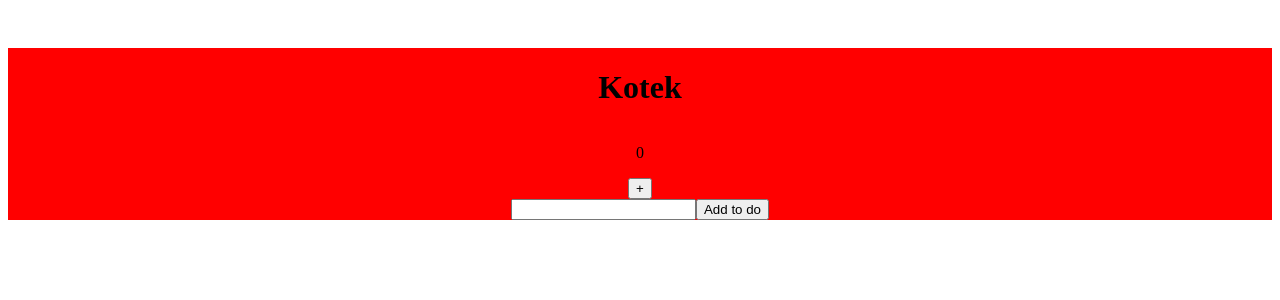
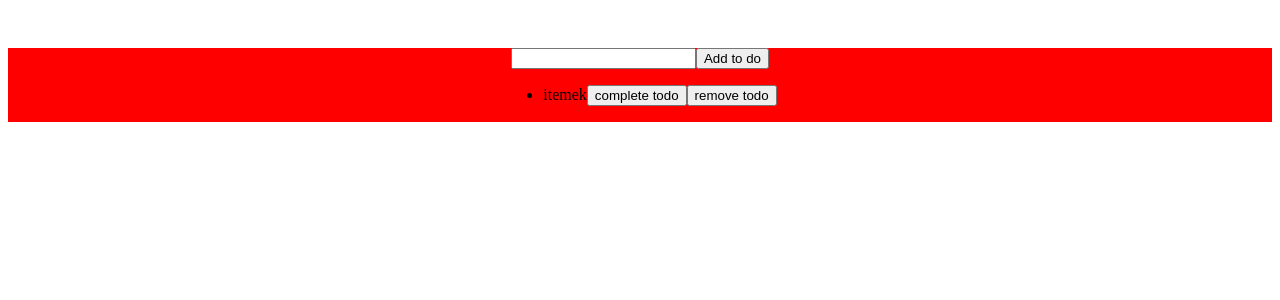
Before and after one commit to hydraChaosu/gatsbyStyledComponentsHooksToDO, a Gatsby app: page / in a window 1280 px wide. Shown: the top 300 px of the page. Built offline with nearby package versions, Linux system fonts and the light colour scheme.

Commit message:
Add AddTodo component Add remove/complete todo btn

```diff
--- /dev/null
+++ b/src/components/AddTodo.js
@@ -0,0 +1,12 @@
+import React from "react"
+
+const AddTodo = ({ handleSubmit, text, setText }) => {
+  return (
+    <form onSubmit={handleSubmit}>
+      <input type="text" onChange={e => setText(e.target.value)} value={text} />
+      <button>Add to do</button>
+    </form>
+  )
+}
+
+export default AddTodo
--- a/src/pages/index.js
+++ b/src/pages/index.js
@@ -1,5 +1,6 @@
 import React, { useState, useEffect } from "react"
 import styled from "styled-components"
+import AddTodo from "../components/AddTodo"
 
 const Container = styled.div`
   margin: 3rem auto;
@@ -12,24 +13,11 @@ const Container = styled.div`
 `
 
 export default () => {
-  const [count, setCount] = useState(0)
-  const [id, setId] = useState(0)
+  const [id, setId] = useState(1)
   const [text, setText] = useState("")
   const [todos, setTodos] = useState([
     { userId: 0, id: 0, title: "itemek", completed: false },
   ])
-  // // let todolist = []
-  // useEffect(() => {
-  //   let todoList = [...todos].map(item => (
-  //     <li id={item.id} key={item.id}>
-  //       {item.title}
-  //       <button id={item.id}>Remove todo</button>
-  //       <button id={item.id} onClick={() => setTodos((item.completed = true))}>
-  //         Complete to do
-  //       </button>
-  //     </li>
-  //   ))
-  // }, [todos])
 
   useEffect(() => {
     console.log(text)
@@ -38,33 +26,77 @@ export default () => {
   useEffect(() => {
     console.log(todos)
   }, [todos])
+
+  const handleSubmit = e => {
+    e.preventDefault()
+    setId(id + 1)
+    setTodos([...todos, { userId: id, id: id, title: text, completed: false }])
+    setText("")
+  }
+
+  const handleComplete = e => {
+    e.preventDefault()
+    const value = e.target.id
+    const TodoCopy = [...todos]
+    const result = TodoCopy.filter(item => {
+      if (item.id == value) {
+        item.completed = true
+      }
+      return item
+    })
+    setTodos(result)
+  }
+
+  const handleRemove = e => {
+    e.preventDefault()
+    const value = e.target.id
+    const TodoCopy = [...todos]
+    const result = TodoCopy.filter(item => {
+      if (item.id != value) {
+        return item
+      }
+    })
+    setTodos(result)
+  }
   return (
     <>
       <Container>
-        <h1>Kotek</h1>
-        <p>{count}</p>
-        <button onClick={() => setCount(count + 1)}>+</button>
-        <form
-          onSubmit={e => {
-            // const prevTodos = [...todos]
-            e.preventDefault()
-            setId(id + 1)
-            setTodos([
-              ...todos,
-              { userId: id, id: id, title: text, completed: false },
-            ])
-            setText("")
-          }}
-        >
-          <input
-            type="text"
-            onChange={e => setText(e.target.value)}
-            value={text}
-          />
-          <button>Add to do</button>
-        </form>
-        {/* <ul>{todoList}</ul> */}
+        <AddTodo handleSubmit={handleSubmit} text={text} setText={setText} />
+        <ul>
+          {todos.map(item => {
+            return (
+              <>
+                <li key={item.id}>
+                  {item.title}
+                  {item.completed ? null : (
+                    <button id={item.id} onClick={handleComplete}>
+                      complete todo
+                    </button>
+                  )}
+                  <button id={item.id} onClick={handleRemove}>
+                    remove todo
+                  </button>
+                </li>
+              </>
+            )
+          })}
+        </ul>
       </Container>
     </>
   )
 }
+// Add to do do nowego komponenetu completed
+// TodoLista do innego
+// Todocompleted do innego
+// remove and complete todo completed
+// podbierz to do
+
+// where can be hooks
+// <form onSubmit={handleSubmit}>
+// <input
+//   type="text"
+//   onChange={e => setText(e.target.value)}
+//   value={text}
+// />
+// <button>Add to do</button>
+// </form>
```
